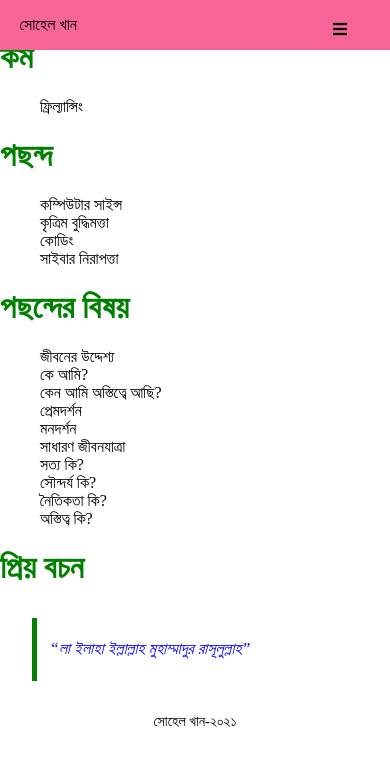
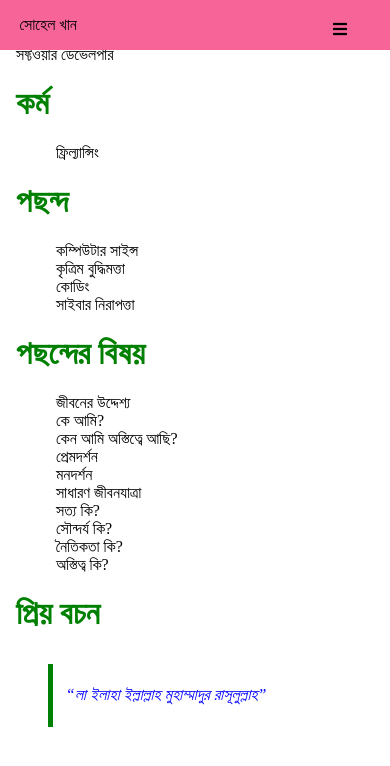
Before and after one commit to sohelkhanz/sohelkhanz.github.io, a Jekyll site: the page built from index.md, in a window 390 px wide and 1400 px high. Shown: the top 766 px of the window. Built offline with Jekyll 4.4.1, drawn with Linux system fonts in a browser that asks for light colours.

Commit message:
Update style.css

```diff
--- a/assets/css/style.css
+++ b/assets/css/style.css
@@ -94,7 +94,11 @@ header {
         font-size: 1.7em;
     }
 }
-
+.main {
+  padding: 16px;
+  margin-top: 30px;
+  height: 1500px;
+}
 
 footer {
   font-size: .9rem;
```
